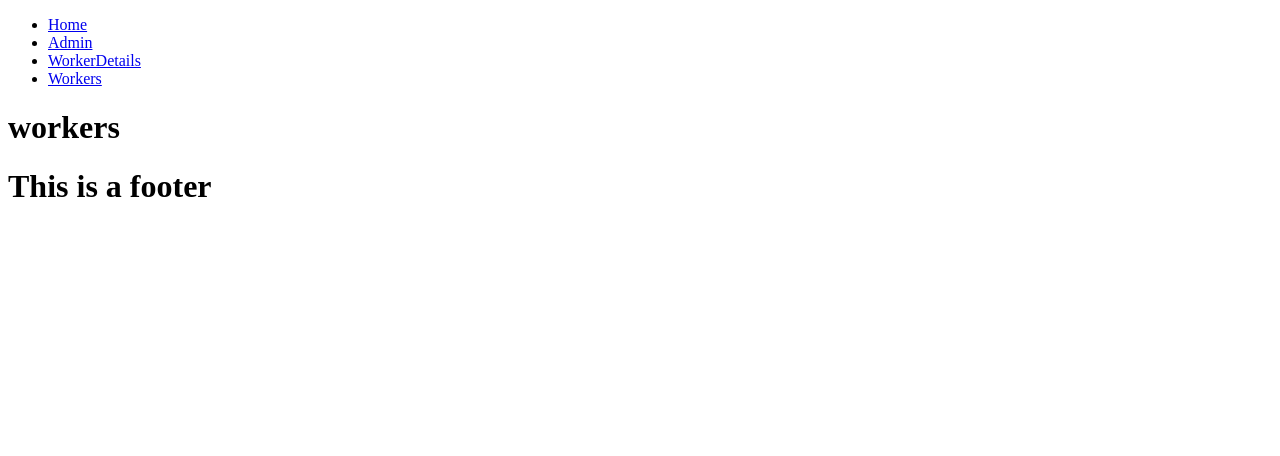
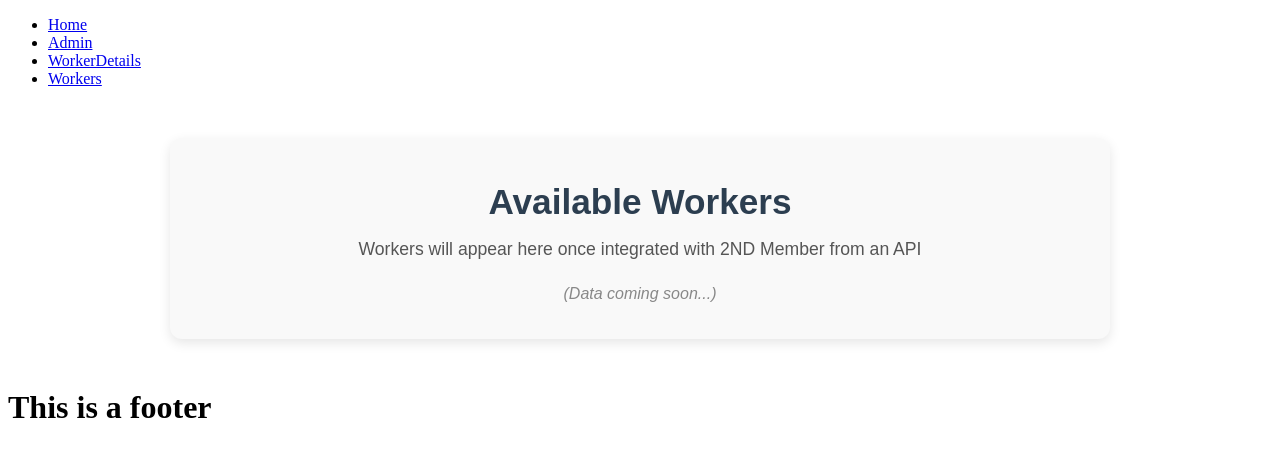
Before and after one commit to Gueverstarstone/skill-connect, a React (Vite) app: page /workers in a window 1280 px wide. Shown: the top 456 px of the page. Built offline with nearby package versions, Linux system fonts and the light colour scheme.

Commit message:
created a workers container for them to be listed on

```diff
--- a/src/pages/Workers.jsx
+++ b/src/pages/Workers.jsx
@@ -1,9 +1,16 @@
-import React from 'react'
+import React from "react";
+import styles from './workers.module.css';
 
 export default function Workers() {
   return (
-    <div>
-      <h1>workers</h1>
+    <div className={styles.container}>
+      <h1 className={styles.title}>Available Workers</h1>
+      <p className={styles.subtitle}>
+        Workers will appear here once integrated with 2ND Member from an API
+      </p>
+      <p className={styles.placeholder}>
+        (Data coming soon...)
+      </p>
     </div>
-  )
+  );
 }
--- /dev/null
+++ b/src/pages/workers.module.css
@@ -0,0 +1,29 @@
+.container {
+  max-width: 900px;
+  margin: 50px auto;
+  padding: 20px;
+  font-family: 'Arial', sans-serif;
+  text-align: center;
+  background-color: #f9f9f9;
+  border-radius: 12px;
+  box-shadow: 0 4px 12px rgba(0, 0, 0, 0.1);
+}
+
+.title {
+  font-size: 2.2rem;
+  font-weight: bold;
+  color: #2c3e50;
+  margin-bottom: 15px;
+}
+
+.subtitle {
+  font-size: 1.1rem;
+  color: #555;
+  margin-bottom: 25px;
+}
+
+.placeholder {
+  font-size: 1rem;
+  color: #888;
+  font-style: italic;
+}
```
